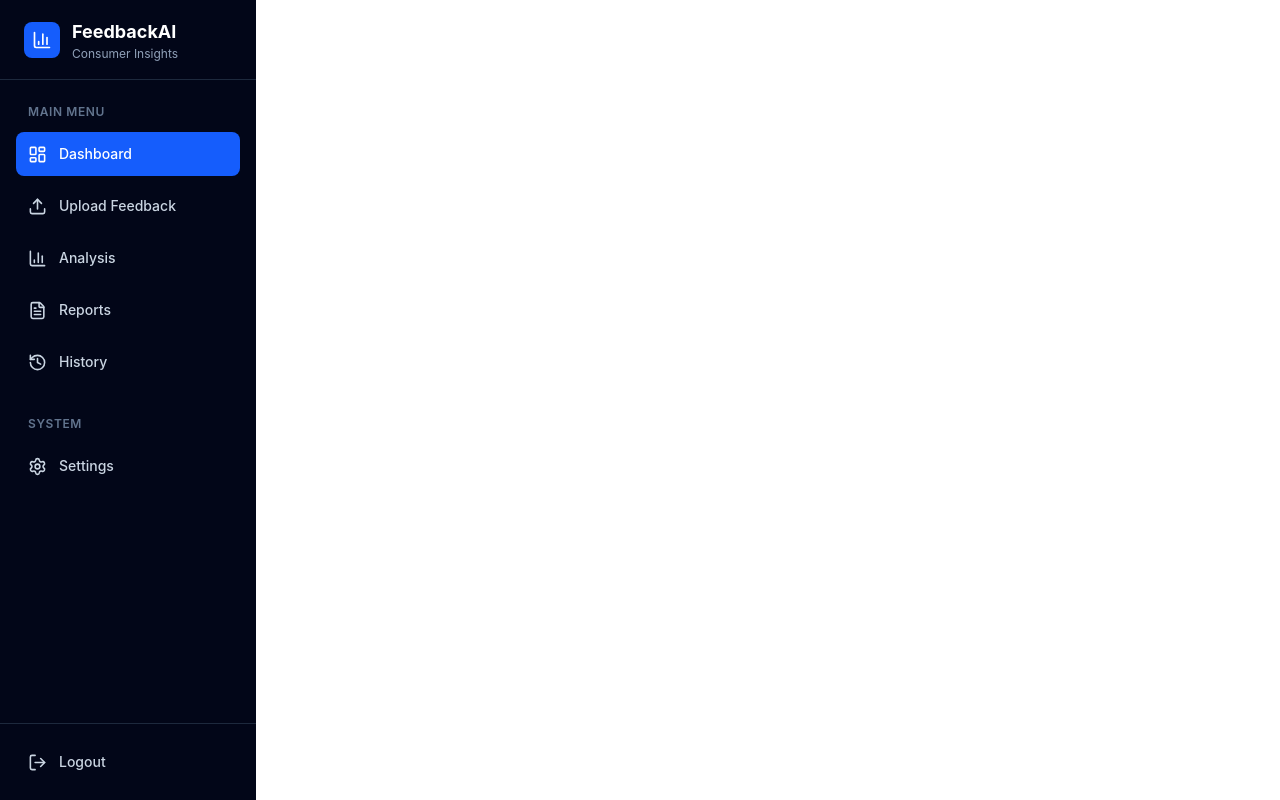
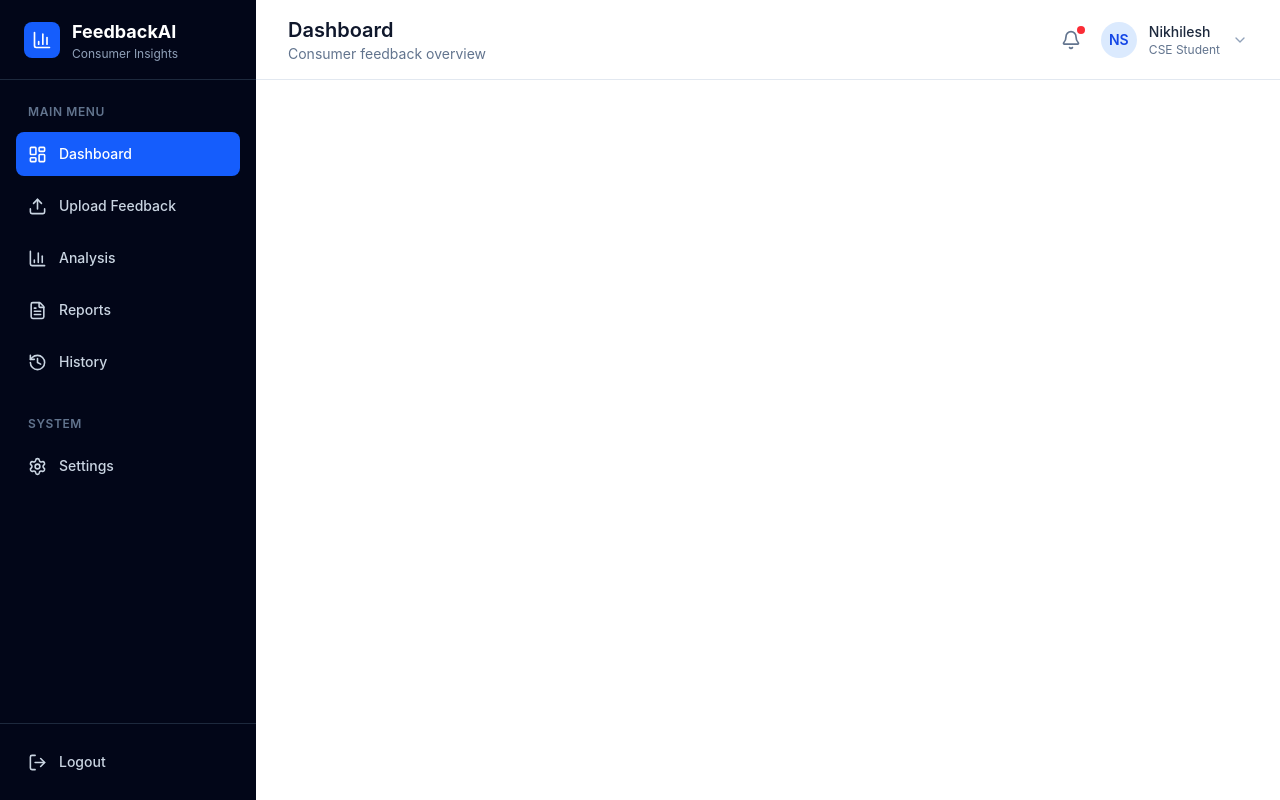
Before and after one commit to S19nikhilesh/ai-consumer-feedback-analysis, a React (Vite) app: page / in a window 1280 px wide. Built offline with nearby package versions, Linux system fonts and the light colour scheme.

Commit message:
icons added to navbar

```diff
--- a/src/App.js
+++ b/src/App.js
@@ -1,9 +1,17 @@
 import React from "react";
 import Sidebar from "./components/Sidebar";
 
+import Navbar from "./components/Navbar";
+
 const App = () => {
   return (
-    <Sidebar />
+    <div>
+      <Sidebar />
+
+      <main className="ml-64">
+        <Navbar />
+      </main>
+    </div>
   );
 };
 
--- a/src/components/Navbar.jsx
+++ b/src/components/Navbar.jsx
@@ -1,3 +1,5 @@
+import { Bell, ChevronDown } from "lucide-react";
+
 const Navbar = () => {
     return (
       <header className="h-20 bg-white border-b border-slate-200">
@@ -13,6 +15,27 @@ const Navbar = () => {
                 </p>
             </div>
 
+            <div className="flex items-center gap-5">
+
+                <button className="relative text-slate-500 hover:text-slate-900">
+                    <Bell size={20} />
+                    <span className="absolute -top-1 -right-1 h-2 w-2 rounded-full bg-red-500"></span>
+                </button>
+
+                <div className="flex items-center gap-3">
+                    <div className="h-9 w-9 rounded-full bg-blue-100 flex items-center justify-center">
+                        <span className="text-sm font-semibold text-blue-700">NS</span>
+                    </div>
+
+                    <div>
+                        <p className="text-sm font-medium text-slate-800">Nikhilesh</p>
+                        <p className="text-xs text-slate-500">CSE Student</p>
+                    </div>
+
+                    <ChevronDown size={16} className="text-slate-400" />
+                </div>
+
+            </div>
         </div>
       </header>
     );
```
Lines whose indentation alone changed are shown as unchanged.
